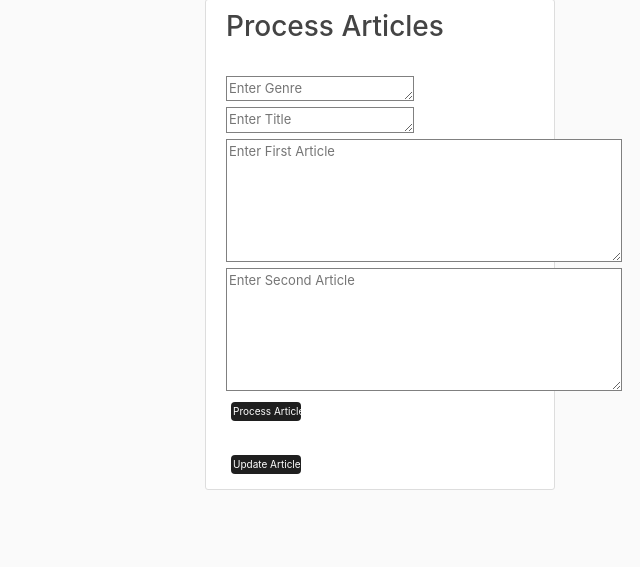
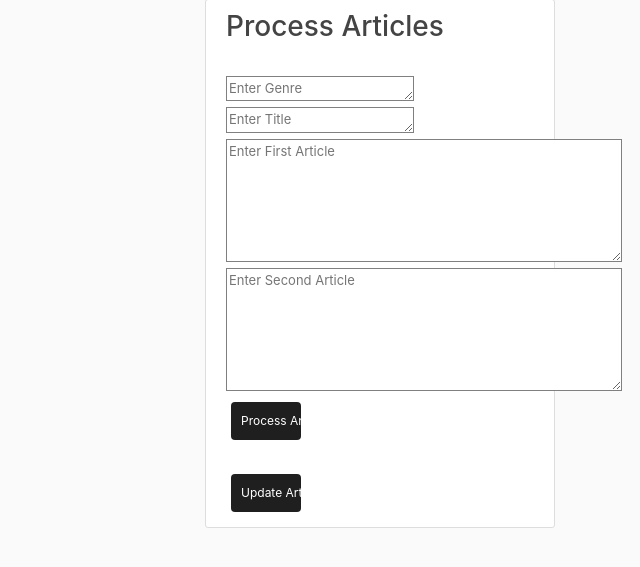
Before and after one commit to dthomas40/newssimplified, a Django app: page / in a window 1280 px wide. Shown: the part 81-648 px from the top of the page, without its empty margins (640-1280 px from the left). Run offline with Django 3.2, Linux system fonts and the light colour scheme; data that the repository does not hold is empty; some libraries are stand-ins or nearby versions.

Commit message:
styling changes

```diff
--- a/blog/templates/blog/base.html
+++ b/blog/templates/blog/base.html
@@ -46,8 +46,8 @@
         border: none;
         color: #FFFFFF;
         text-align: center;
-        font-size: 10px;
-        padding: 2px;
+        font-size: 12px;
+        padding: 10px;
         width: 70px;
         transition: all 0.5s;
         cursor: pointer;
```
